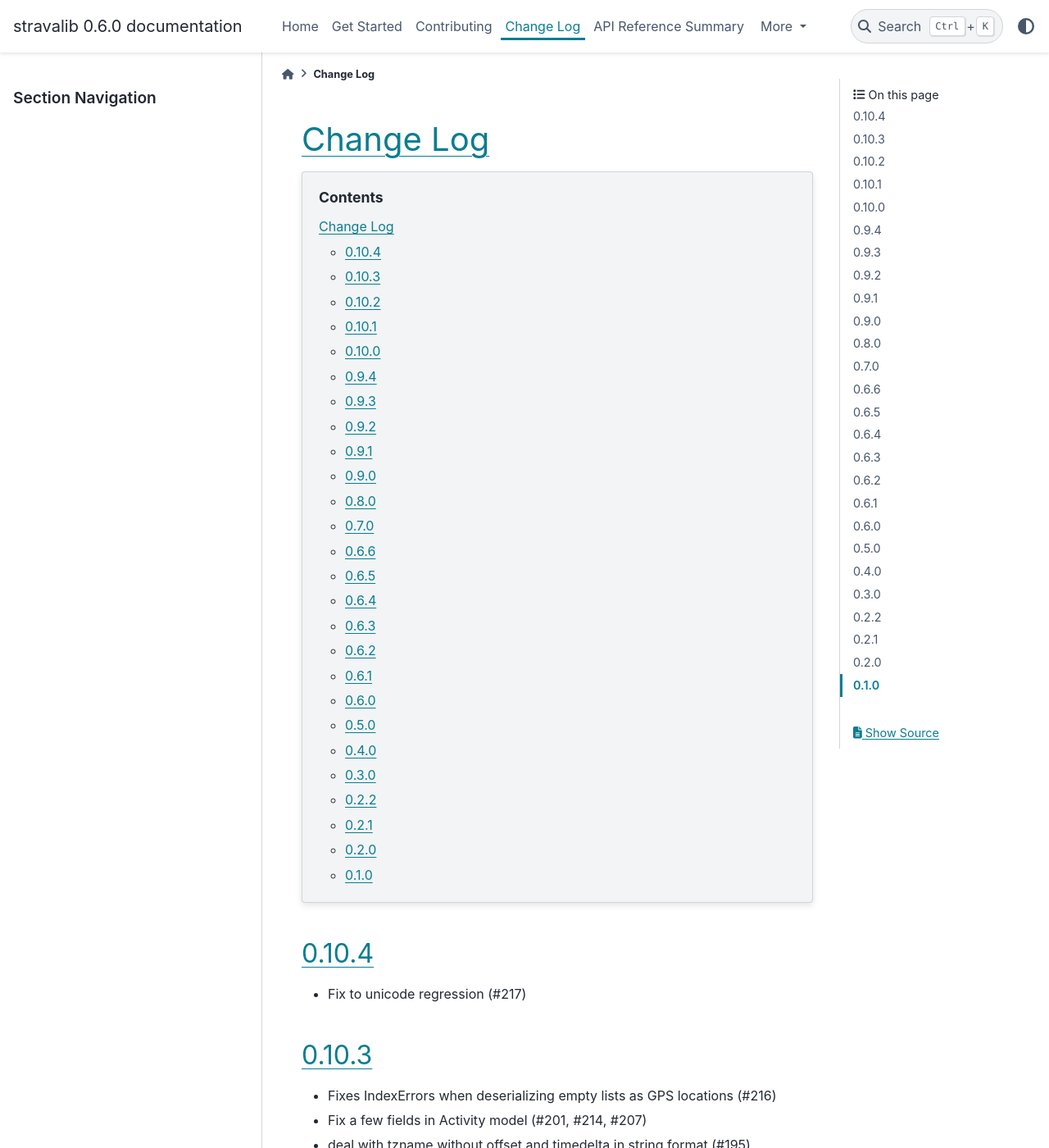
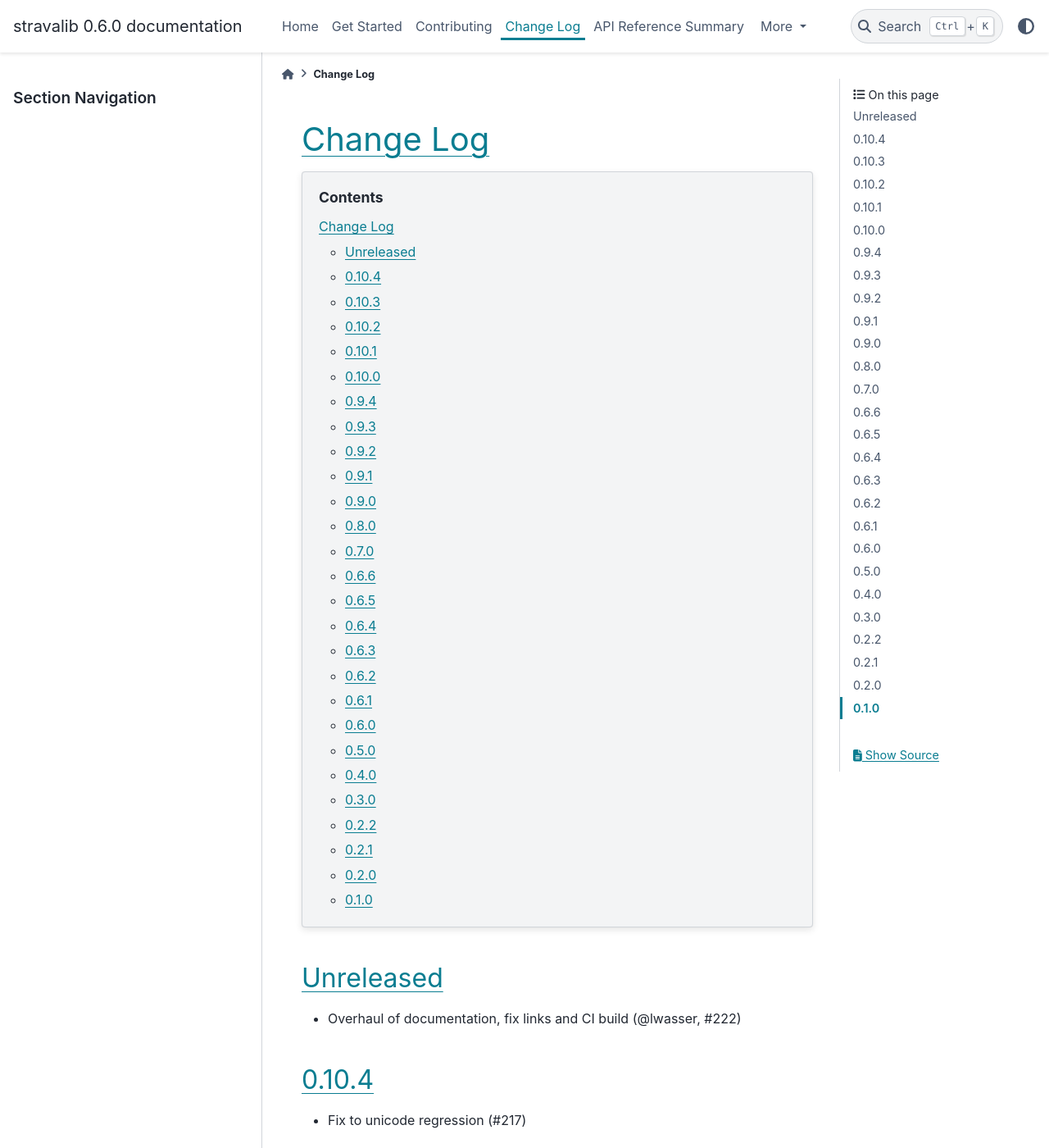
Before and after one commit to stravalib/stravalib, a Sphinx documentation site: the page built from docs/changelog.rst, in a window 1280 px wide and 1400 px high. Shown: the whole window at 82% size. Built offline with Sphinx 7.4.7 and the PyData theme 0.15.4, drawn with Linux system fonts in a browser that asks for light colours.

Commit message:
update changelog

```diff
--- a/docs/changelog.rst
+++ b/docs/changelog.rst
@@ -2,6 +2,10 @@
 ==========
 
 .. contents::
+
+Unreleased
+----------
+* Overhaul of documentation, fix links and CI build (@lwasser, #222)
 
 0.10.4
 ------
```
